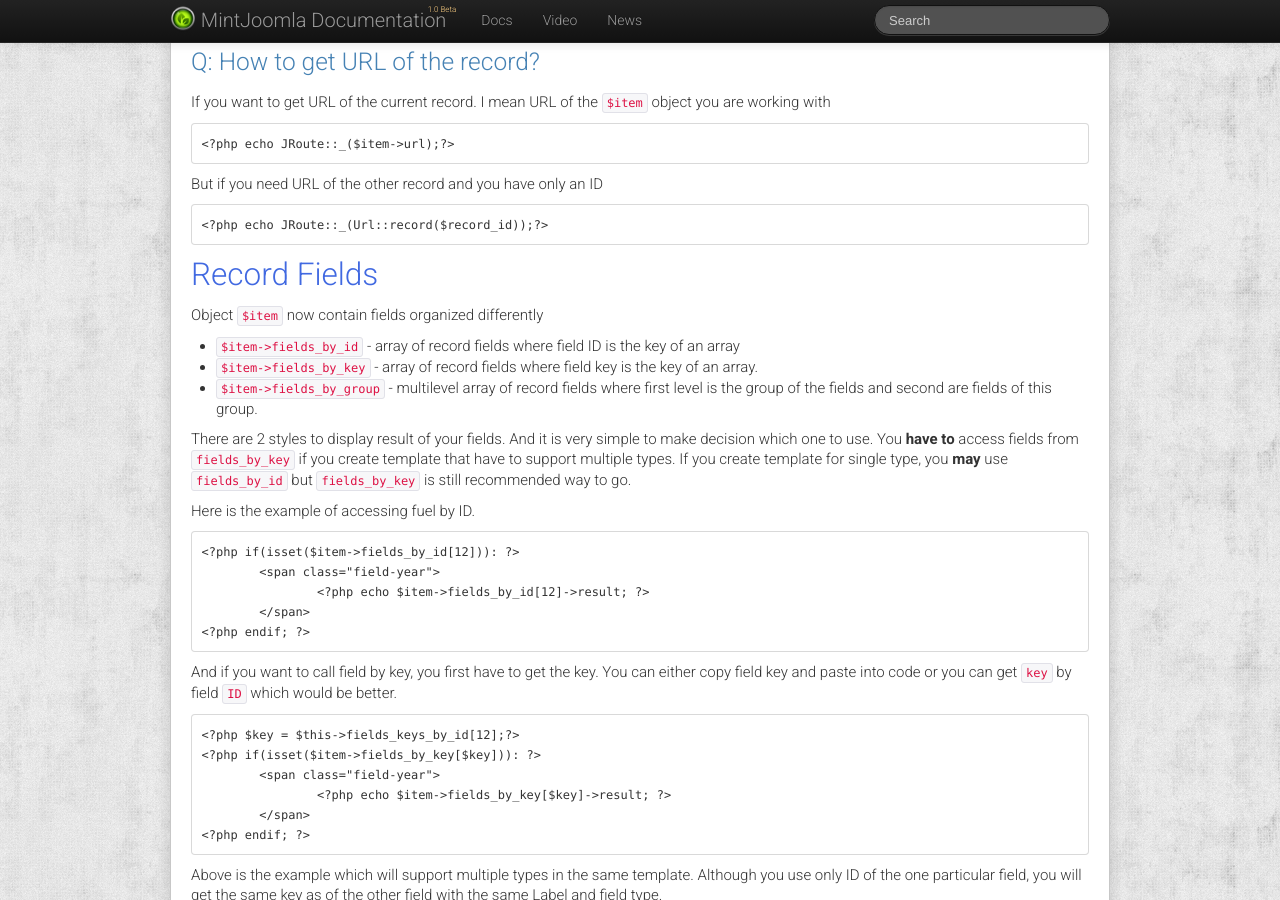
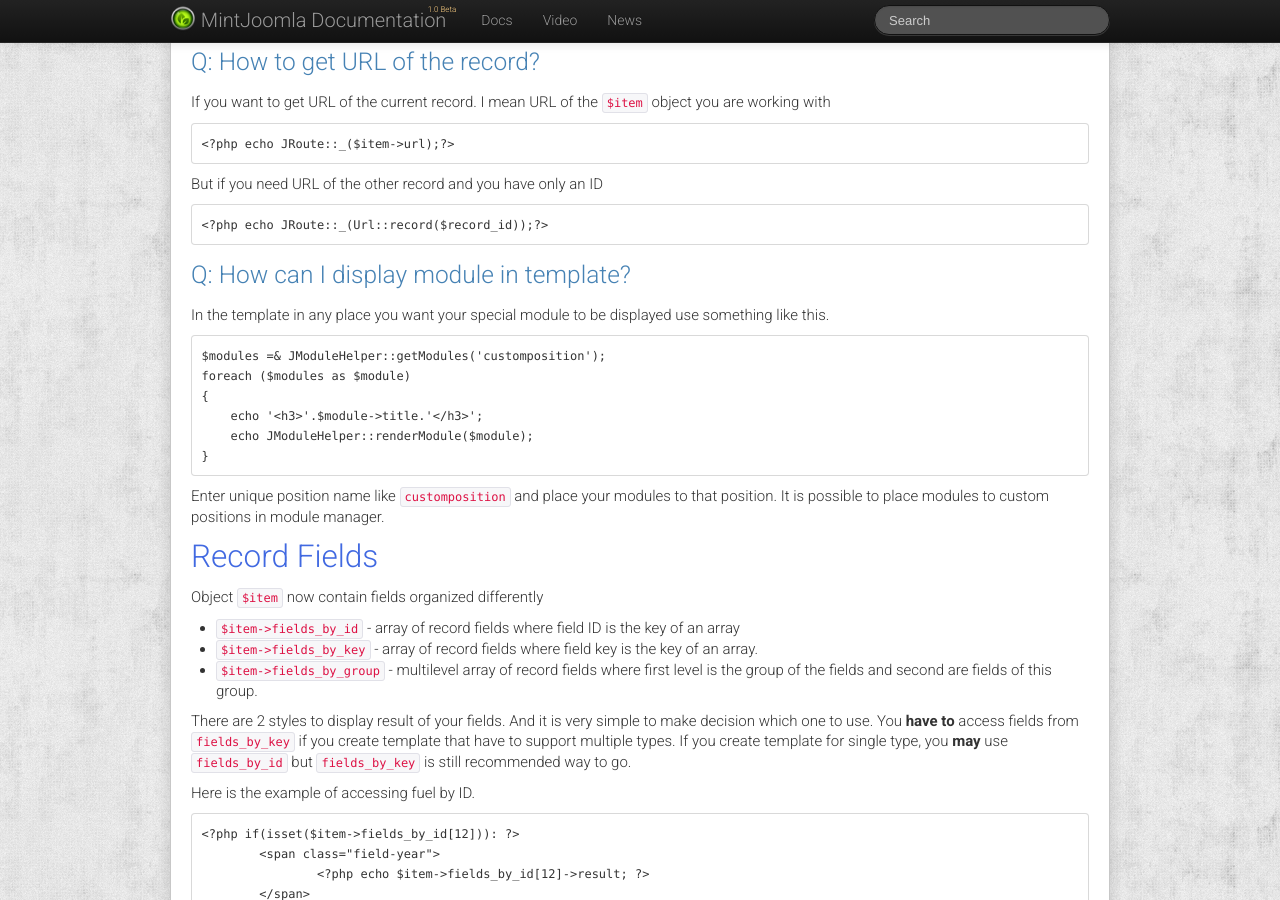
Before and after one commit to MintJoomla/MintJoomla.github.io, a Jekyll site: the page built from en/cobalt/_posts/developer/2013-01-01-custom-templates-article.md, in a window 1280 px wide and 900 px high, scrolled down 718 px. Built offline with Jekyll 4.4.1, drawn with Linux system fonts in a browser that asks for light colours; comment, search, counter and statistics services are not loaded.

Commit message:
- added - Emardl - programatic integration
- addded - how to diplay module in article template.

```diff
--- a/en/cobalt/_posts/developer/2013-01-01-custom-templates-article.md
+++ b/en/cobalt/_posts/developer/2013-01-01-custom-templates-article.md
@@ -37,6 +37,18 @@ But if you need URL of the other record and you have only an ID
 
 	<?php echo JRoute::_(Url::record($record_id));?>
 
+### Q: How can I display module in template?
+
+In the template in any place you want your special module to be displayed use something like this.
+
+    $modules =& JModuleHelper::getModules('customposition');
+    foreach ($modules as $module)
+    {
+        echo '<h3>'.$module->title.'</h3>';
+        echo JModuleHelper::renderModule($module);
+    }
+
+Enter unique position name like `customposition` and place your modules to that position. It is possible to place modules to custom positions in module manager.
 
 ## Record Fields
 
```
Also changed, not shown: en/cobalt/_posts/developer/2013-01-01-cobalt-events.md (+1 -1 lines), en/emerald/_posts/2013-01-01-integrate.md (added, +89 -0 lines).
